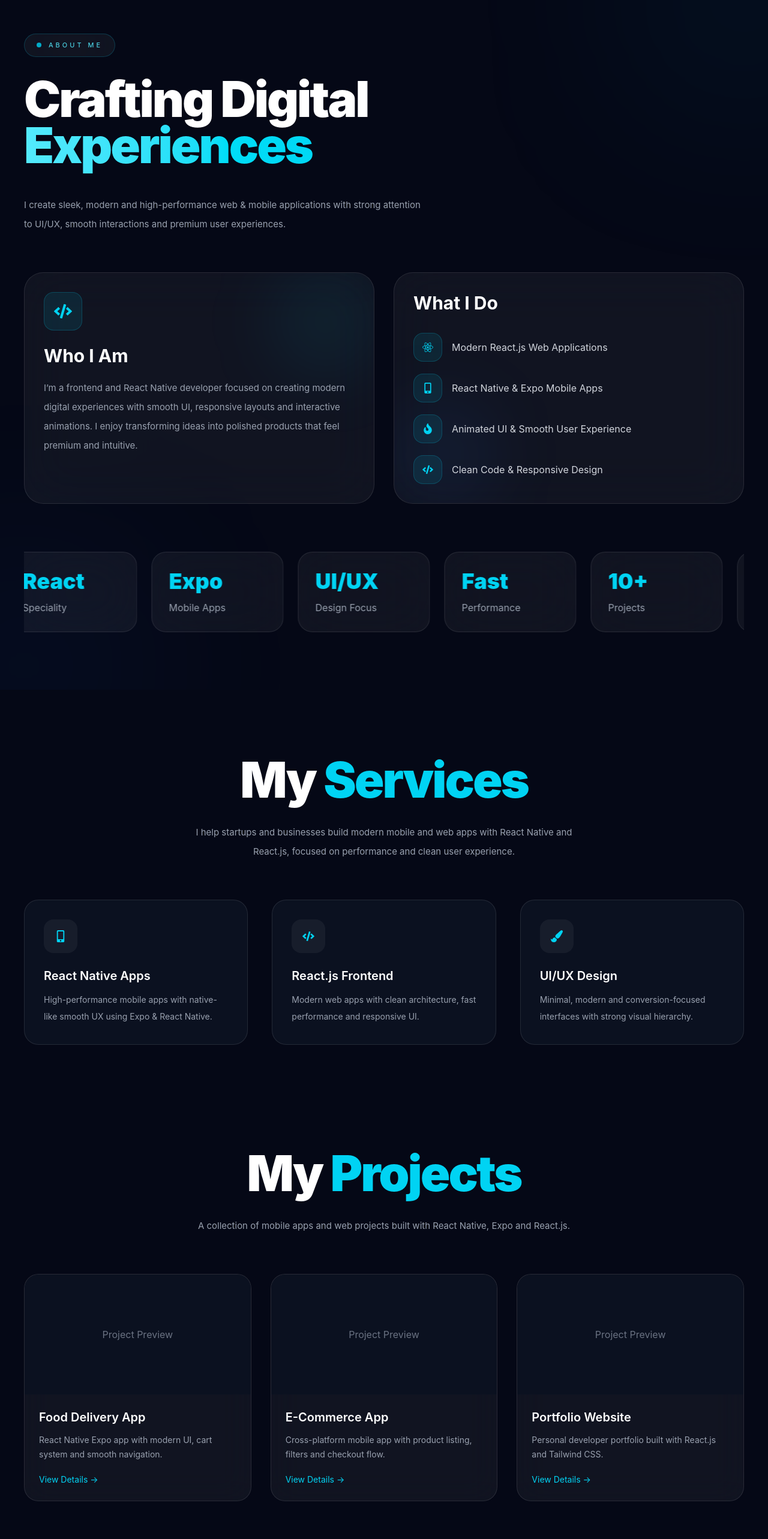
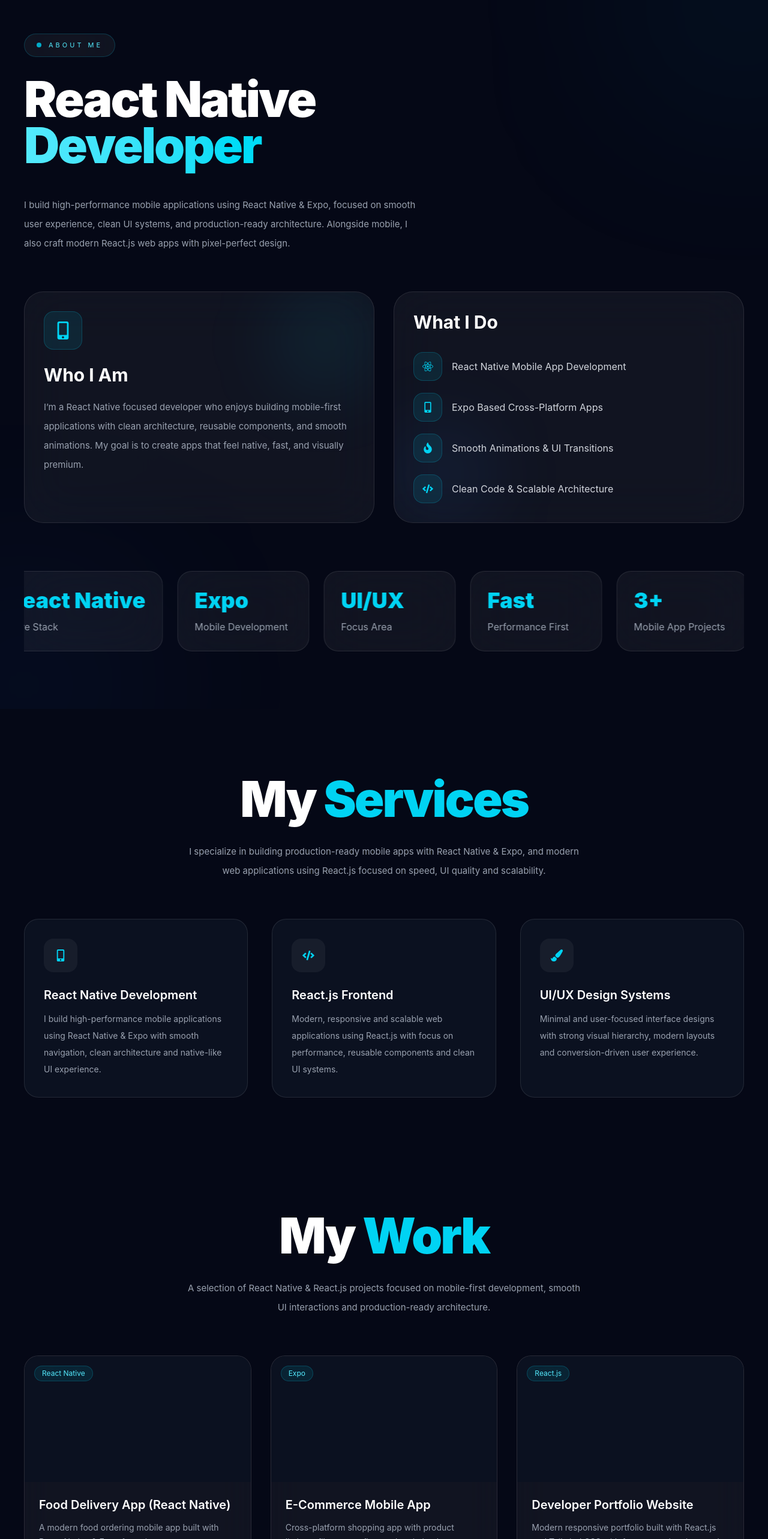
Before and after one commit to Muhammadkashif20/Mobile-App-Portfolio, a React (Vite) app: page / in a window 1280 px wide. Shown: the part 840-3406 px from the top of the page at 60% size. Built offline with nearby package versions, Linux system fonts and the light colour scheme.

Commit message:
UI modern finish

```diff
--- a/src/Components/About.jsx
+++ b/src/Components/About.jsx
@@ -1,19 +1,14 @@
 import React from "react";
 import { motion } from "framer-motion";
-import {
-  FaReact,
-  FaMobileAlt,
-  FaCode,
-  FaFire,
-} from "react-icons/fa";
+import { FaReact, FaMobileAlt, FaCode, FaFire } from "react-icons/fa";
 
 const stats = [
-  { num: "10+", label: "Projects" },
-  { num: "1+", label: "Years Experience" },
-  { num: "React", label: "Speciality" },
-  { num: "Expo", label: "Mobile Apps" },
-  { num: "UI/UX", label: "Design Focus" },
-  { num: "Fast", label: "Performance" },
+  { num: "3+", label: "Mobile App Projects" },
+  { num: "6+", label: "Months Experience" },
+  { num: "React Native", label: "Core Stack" },
+  { num: "Expo", label: "Mobile Development" },
+  { num: "UI/UX", label: "Focus Area" },
+  { num: "Fast", label: "Performance First" },
 ];
 
 const About = () => {
@@ -22,10 +17,8 @@
       id="about"
       className="relative py-24 px-6 md:px-10 bg-[#050816] overflow-hidden text-white"
     >
-
       {/* Background Glow */}
       <div className="absolute top-[-120px] right-[-120px] w-[320px] h-[320px] bg-cyan-500/10 rounded-full blur-[140px]" />
-
       <div className="absolute bottom-[-120px] left-[-120px] w-[320px] h-[320px] bg-blue-500/10 rounded-full blur-[140px]" />
 
       <div className="relative z-10 max-w-7xl mx-auto">
@@ -38,37 +31,25 @@
           viewport={{ once: true }}
           className="relative"
         >
-
-  {/* small badge */}
           <div className="inline-flex items-center gap-3 border border-cyan-400/20 bg-white/5 backdrop-blur-2xl rounded-full px-5 py-2.5 mb-8">
-
             <span className="w-2 h-2 rounded-full bg-cyan-400 animate-pulse" />
-
             <p className="text-[11px] tracking-[4px] uppercase text-cyan-300">
               About Me
             </p>
-
           </div>
 
-  {/* heading */}
           <h2 className="text-[42px] sm:text-[60px] lg:text-[82px] font-black leading-[0.95] tracking-[-3px]">
-
-    Crafting Digital
+            React Native
             <span className="block text-transparent bg-clip-text bg-gradient-to-r from-cyan-300 via-cyan-400 to-blue-500 pb-3">
-      Experiences
+              Developer
             </span>
-
           </h2>
 
-  {/* description */}
           <p className="text-gray-400 max-w-2xl mt-8 leading-8 text-[15px]">
-
-    I create sleek, modern and high-performance web & mobile
-    applications with strong attention to UI/UX, smooth interactions
-    and premium user experiences.
-
+            I build high-performance mobile applications using React Native & Expo,
+            focused on smooth user experience, clean UI systems, and production-ready architecture.
+            Alongside mobile, I also craft modern React.js web apps with pixel-perfect design.
           </p>
-
         </motion.div>
 
         {/* ===== Cards ===== */}
@@ -82,13 +63,12 @@
             viewport={{ once: true }}
             className="group relative bg-white/5 border border-white/10 rounded-[32px] p-8 backdrop-blur-2xl hover:border-cyan-400/20 duration-300 overflow-hidden"
           >
-
             <div className="absolute top-0 right-0 w-40 h-40 bg-cyan-400/10 blur-3xl rounded-full" />
 
             <div className="relative z-10">
 
               <div className="w-16 h-16 rounded-2xl bg-cyan-400/10 border border-cyan-400/20 flex items-center justify-center text-cyan-400 text-3xl mb-6">
-                <FaCode />
+                <FaMobileAlt />
               </div>
 
               <h3 className="text-3xl font-bold mb-5">
@@ -96,15 +76,12 @@
               </h3>
 
               <p className="text-gray-400 leading-8 text-[15px]">
-                I’m a frontend and React Native developer focused on
-                creating modern digital experiences with smooth UI,
-                responsive layouts and interactive animations.
-                I enjoy transforming ideas into polished products
-                that feel premium and intuitive.
+                I’m a React Native focused developer who enjoys building mobile-first applications
+                with clean architecture, reusable components, and smooth animations.
+                My goal is to create apps that feel native, fast, and visually premium.
               </p>
 
             </div>
-
           </motion.div>
 
           {/* RIGHT */}
@@ -115,7 +92,6 @@
             viewport={{ once: true }}
             className="group relative bg-white/5 border border-white/10 rounded-[32px] p-8 backdrop-blur-2xl hover:border-cyan-400/20 duration-300 overflow-hidden"
           >
-
             <div className="absolute bottom-0 left-0 w-40 h-40 bg-blue-500/10 blur-3xl rounded-full" />
 
             <div className="relative z-10">
@@ -129,25 +105,22 @@
                 {[
                   {
                     icon: <FaReact />,
-                    text: "Modern React.js Web Applications",
+                    text: "React Native Mobile App Development",
                   },
                   {
                     icon: <FaMobileAlt />,
-                    text: "React Native & Expo Mobile Apps",
+                    text: "Expo Based Cross-Platform Apps",
                   },
                   {
                     icon: <FaFire />,
-                    text: "Animated UI & Smooth User Experience",
+                    text: "Smooth Animations & UI Transitions",
                   },
                   {
                     icon: <FaCode />,
-                    text: "Clean Code & Responsive Design",
+                    text: "Clean Code & Scalable Architecture",
                   },
                 ].map((item, i) => (
-                  <div
-                    key={i}
-                    className="flex items-center gap-4"
-                  >
+                  <div key={i} className="flex items-center gap-4">
 
                     <div className="w-12 h-12 rounded-2xl bg-cyan-400/10 border border-cyan-400/20 flex items-center justify-center text-cyan-400 text-lg">
                       {item.icon}
@@ -161,14 +134,12 @@
                 ))}
 
               </div>
-
             </div>
-
           </motion.div>
 
         </div>
 
-        {/* ===== Animated Stats ===== */}
+        {/* ===== Stats ===== */}
         <div className="overflow-hidden mt-20">
 
           <div className="flex gap-6 w-max animate-[marquee_18s_linear_infinite]">
@@ -178,32 +149,23 @@
                 key={i}
                 className="min-w-[220px] bg-white/5 border border-white/10 rounded-3xl p-7 backdrop-blur-2xl"
               >
-
                 <h3 className="text-4xl font-black text-cyan-400">
                   {item.num}
                 </h3>
-
                 <p className="text-gray-400 mt-3">
                   {item.label}
                 </p>
-
               </div>
             ))}
 
           </div>
-
         </div>
 
-        {/* Animation */}
         <style>
           {`
             @keyframes marquee {
-              0% {
-                transform: translateX(0);
-              }
-              100% {
-                transform: translateX(-50%);
-              }
+              0% { transform: translateX(0); }
+              100% { transform: translateX(-50%); }
             }
           `}
         </style>
--- a/src/Components/Portfolio.jsx
+++ b/src/Components/Portfolio.jsx
@@ -2,25 +2,28 @@
 
 const projects = [
   {
-    title: "Food Delivery App",
-    desc: "React Native Expo app with modern UI, cart system and smooth navigation.",
+    title: "Food Delivery App (React Native)",
+    desc: "A modern food ordering mobile app built with React Native & Expo featuring cart system, smooth navigation and clean UI experience.",
     img: "/project1.png",
+    tag: "React Native",
   },
   {
-    title: "E-Commerce App",
-    desc: "Cross-platform mobile app with product listing, filters and checkout flow.",
+    title: "E-Commerce Mobile App",
+    desc: "Cross-platform shopping app with product listings, filters, cart flow and optimized performance using Expo.",
     img: "/project2.png",
+    tag: "Expo",
   },
   {
-    title: "Portfolio Website",
-    desc: "Personal developer portfolio built with React.js and Tailwind CSS.",
+    title: "Developer Portfolio Website",
+    desc: "Modern responsive portfolio built with React.js and Tailwind CSS with focus on animations and clean UI structure.",
     img: "/project3.png",
+    tag: "React.js",
   },
 ];
 
 const Portfolio = () => {
   return (
-    <section id="portfolio" className="py-16 px-6 md:px-10 bg-[#050816] text-white">
+    <section id="portfolio" className="py-20 px-6 md:px-10 bg-[#050816] text-white">
       <div className="max-w-7xl mx-auto">
 
         {/* VIP Heading */}
@@ -28,11 +31,12 @@
 
           <h2 className="text-[42px] sm:text-[60px] lg:text-[82px] font-black leading-[0.95] tracking-[-3px]">
             My{" "}
-            <span className="text-cyan-400">Projects</span>
+            <span className="text-cyan-400">Work</span>
           </h2>
 
           <p className="text-gray-400 max-w-2xl mx-auto mt-8 leading-8 text-[15px]">
-            A collection of mobile apps and web projects built with React Native, Expo and React.js.
+            A selection of React Native & React.js projects focused on mobile-first development,
+            smooth UI interactions and production-ready architecture.
           </p>
 
         </div>
@@ -43,12 +47,17 @@
           {projects.map((project, i) => (
             <div
               key={i}
-              className="group bg-white/5 border border-white/10 rounded-3xl overflow-hidden backdrop-blur-xl hover:-translate-y-2 transition duration-300"
+              className="group relative bg-white/5 border border-white/10 rounded-3xl overflow-hidden backdrop-blur-xl"
             >
 
-              {/* Image */}
-              <div className="h-[200px] bg-[#0B1120] flex items-center justify-center text-gray-500">
-                Project Preview
+              {/* Image placeholder */}
+              <div className="h-[210px] bg-[#0B1120] relative overflow-hidden">
+
+                {/* tag */}
+                <span className="absolute top-4 left-4 text-xs bg-cyan-400/10 text-cyan-300 border border-cyan-400/20 px-3 py-1 rounded-full backdrop-blur-xl">
+                  {project.tag}
+                </span>
+
               </div>
 
               {/* Content */}
@@ -62,9 +71,8 @@
                   {project.desc}
                 </p>
 
-                {/* Button */}
-                <button className="mt-5 text-sm text-cyan-400 hover:text-white transition">
-                  View Details →
+                <button className="mt-6 text-sm text-cyan-400 hover:text-white transition">
+                  View Project →
                 </button>
 
               </div>
--- a/src/Components/Services.jsx
+++ b/src/Components/Services.jsx
@@ -3,18 +3,18 @@
 
 const services = [
   {
-    title: "React Native Apps",
-    desc: "High-performance mobile apps with native-like smooth UX using Expo & React Native.",
+    title: "React Native Development",
+    desc: "I build high-performance mobile applications using React Native & Expo with smooth navigation, clean architecture and native-like UI experience.",
     icon: <FaMobileAlt />,
   },
   {
     title: "React.js Frontend",
-    desc: "Modern web apps with clean architecture, fast performance and responsive UI.",
+    desc: "Modern, responsive and scalable web applications using React.js with focus on performance, reusable components and clean UI systems.",
     icon: <FaCode />,
   },
   {
-    title: "UI/UX Design",
-    desc: "Minimal, modern and conversion-focused interfaces with strong visual hierarchy.",
+    title: "UI/UX Design Systems",
+    desc: "Minimal and user-focused interface designs with strong visual hierarchy, modern layouts and conversion-driven user experience.",
     icon: <FaPaintBrush />,
   },
 ];
@@ -25,7 +25,7 @@
       <div className="max-w-7xl mx-auto">
 
         {/* VIP Heading */}
-          <div className="text-center mb-16">
+        <div className="text-center mb-16">
 
           <h2 className="text-[42px] sm:text-[60px] lg:text-[82px] font-black leading-[0.95] tracking-[-3px]">
             My{" "}
@@ -33,8 +33,8 @@
           </h2>
 
           <p className="text-gray-400 max-w-2xl mx-auto mt-8 leading-8 text-[15px]">
-            I help startups and businesses build modern mobile and web apps with React Native and React.js,
-            focused on performance and clean user experience.
+            I specialize in building production-ready mobile apps with React Native & Expo,
+            and modern web applications using React.js focused on speed, UI quality and scalability.
           </p>
 
         </div>
@@ -43,18 +43,15 @@
         <div className="grid md:grid-cols-3 gap-10">
 
           {services.map((item, index) => (
-            <div
-              key={index}
-              className="relative group"
-            >
+            <div key={index} className="relative group">
 
-              {/* Outer glow border effect */}
+              {/* Glow border */}
               <div className="absolute -inset-[1px] rounded-3xl bg-gradient-to-r from-cyan-500/20 to-blue-500/10 opacity-0 group-hover:opacity-100 transition duration-500" />
 
               {/* Card */}
               <div className="relative bg-[#0B1120] border border-white/10 rounded-3xl p-8 h-full">
 
-                {/* Icon circle */}
+                {/* Icon */}
                 <div className="w-14 h-14 rounded-2xl flex items-center justify-center bg-white/5 text-cyan-400 text-xl mb-6">
                   {item.icon}
                 </div>
@@ -64,14 +61,13 @@
                   {item.title}
                 </h3>
 
-                {/* Description */}
+                {/* Desc */}
                 <p className="text-gray-400 leading-7 text-sm">
                   {item.desc}
                 </p>
 
-                {/* Bottom line animation */}
+                {/* Bottom line */}
                 <div className="absolute bottom-0 left-0 h-[2px] w-0 bg-cyan-400 group-hover:w-full transition-all duration-500" />
-
               </div>
 
             </div>
```
Lines whose indentation alone changed are shown as unchanged.
